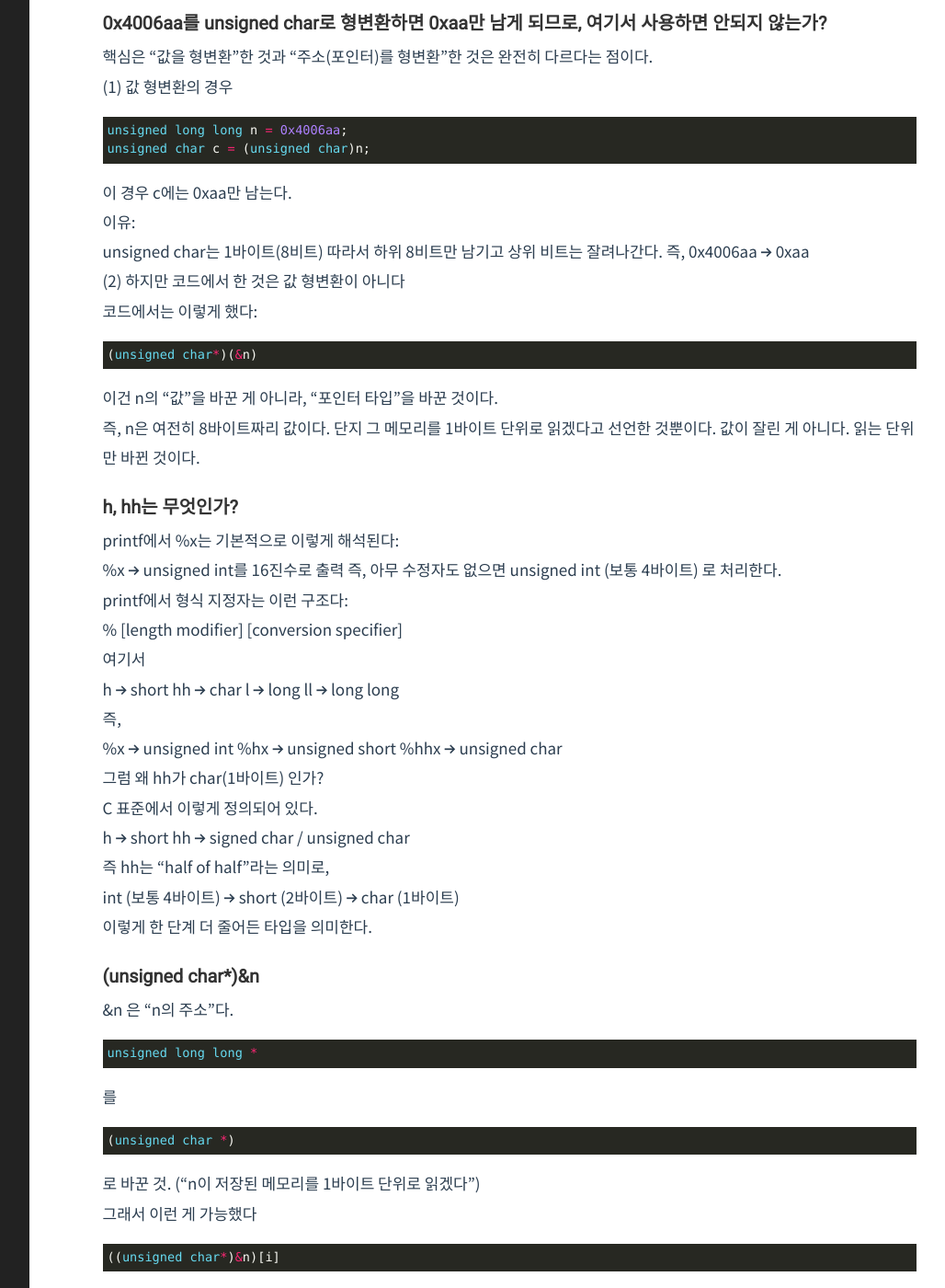
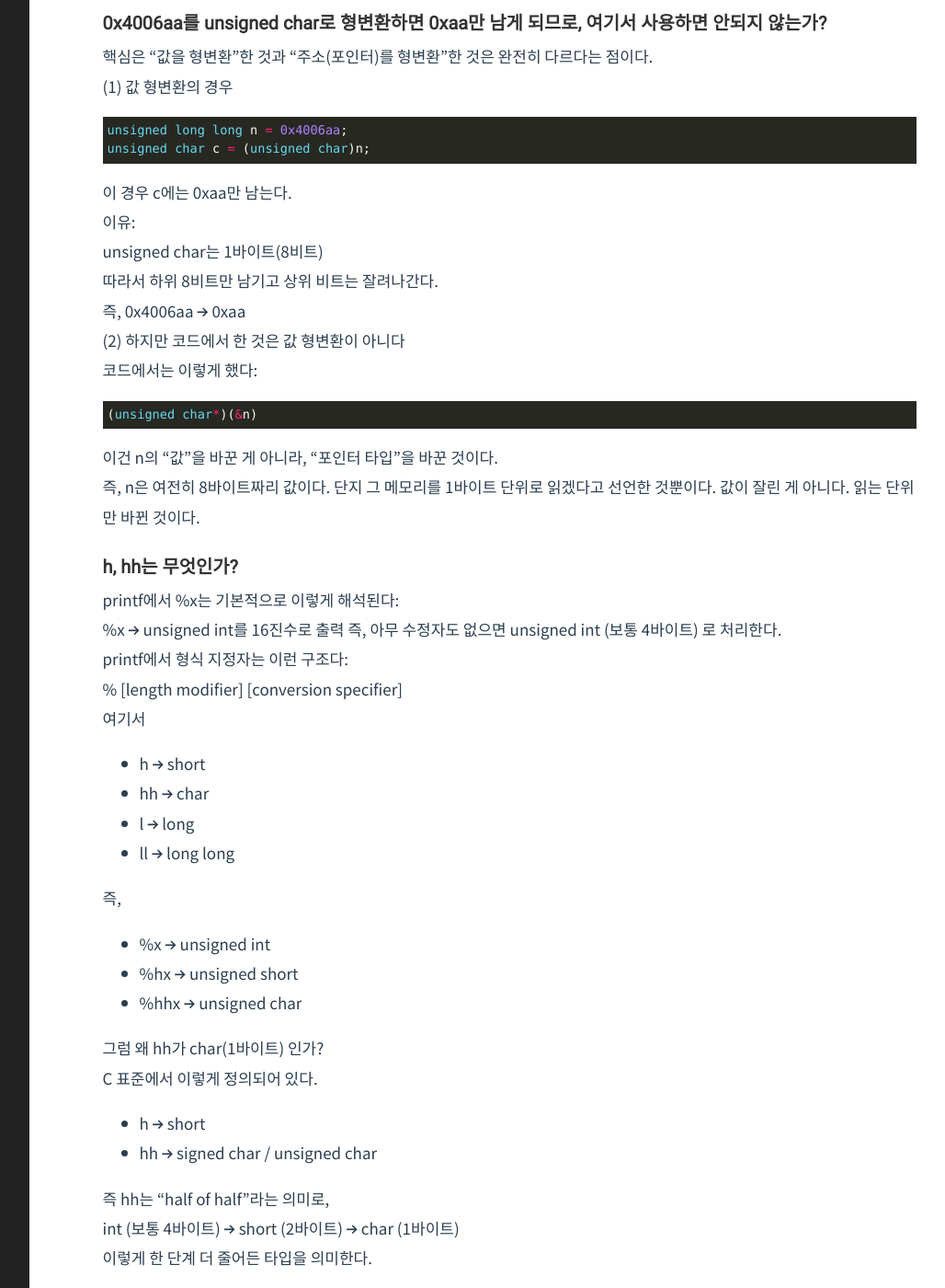
Before and after one commit to Herrtane/Herrtane.github.io, a Jekyll site: the page built from _posts/SystemHacking/2022-08-23-systemhacking-bigandsmallendian.markdown, in a window 1280 px wide and 1400 px high, scrolled down 1066 px. Shown: the whole window at 92% size, without its empty margins (204-1232 px from the left). Built offline with Jekyll 4.4.1, drawn with Linux system fonts in a browser that asks for light colours; comment, search, counter and statistics services are not loaded.

```diff
--- a/_posts/SystemHacking/2022-08-23-systemhacking-bigandsmallendian.markdown
+++ b/_posts/SystemHacking/2022-08-23-systemhacking-bigandsmallendian.markdown
@@ -49,7 +49,9 @@ unsigned char c = (unsigned char)n;
 이유:
 
 unsigned char는 1바이트(8비트)
+
 따라서 하위 8비트만 남기고 상위 비트는 잘려나간다.
+
 즉, 0x4006aa → 0xaa
 
 (2) 하지만 코드에서 한 것은 값 형변환이 아니다
@@ -77,23 +79,23 @@ printf에서 형식 지정자는 이런 구조다:
 
 여기서
 
-h → short
-hh → char
-l → long
-ll → long long
+- h → short
+- hh → char
+- l → long
+- ll → long long
 
 즉,
 
-%x → unsigned int
-%hx → unsigned short
-%hhx → unsigned char
+- %x → unsigned int
+- %hx → unsigned short
+- %hhx → unsigned char
 
 그럼 왜 hh가 char(1바이트) 인가?
 
 C 표준에서 이렇게 정의되어 있다.
 
-h → short
-hh → signed char / unsigned char
+- h → short
+- hh → signed char / unsigned char
 
 즉 hh는 "half of half"라는 의미로,
 
```
